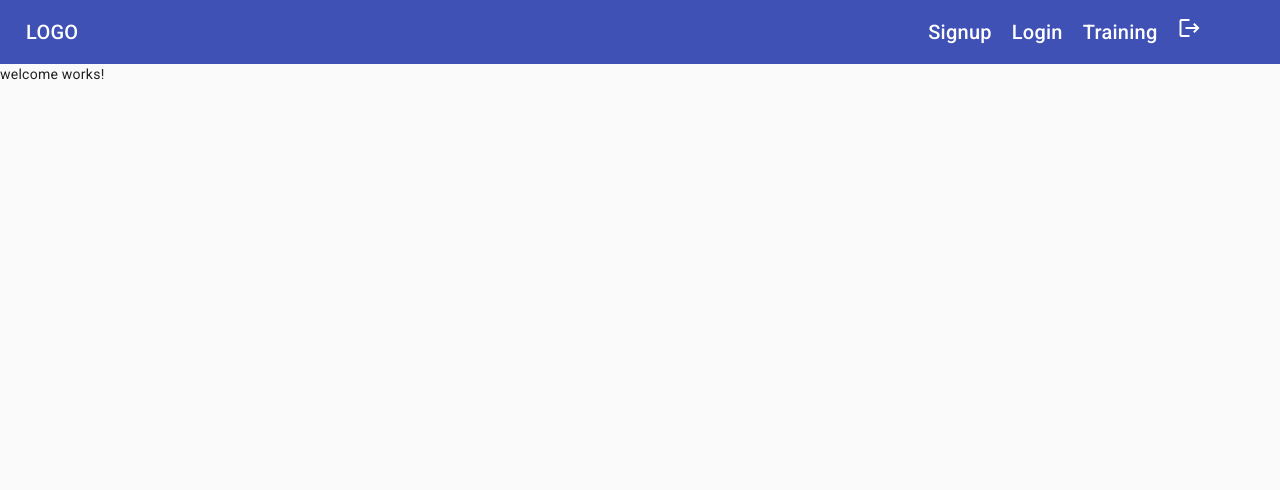
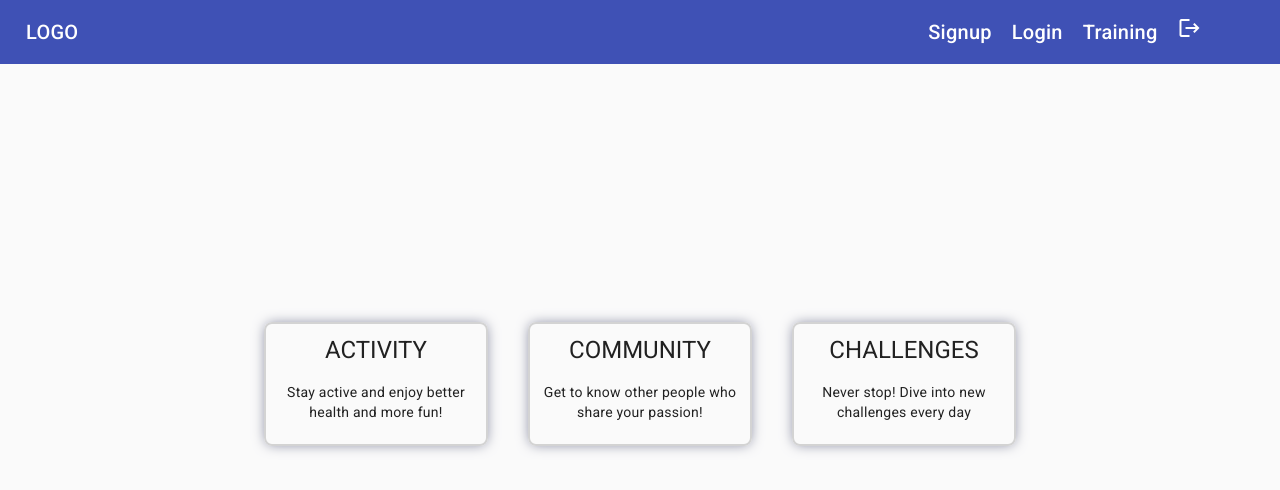
Before and after one commit to julia-kocik/angular-fitness-app, an Angular app: page / in a window 1280 px wide. Shown: the top 490 px of the page. Built offline with nearby package versions, Linux system fonts and the light colour scheme.

Commit message:
Add content for Welcome component

```diff
--- a/src/app/welcome/welcome.component.css
+++ b/src/app/welcome/welcome.component.css
@@ -0,0 +1,20 @@
+.welcome {
+    display: flex;
+    justify-content: center;
+    height: 80vh;
+    align-items: center;
+}
+
+section {
+    margin: 20px;
+    text-align: center;
+    border: 2px solid lightgray;
+    border-radius: 8px;
+    width: 200px;
+    padding: 10px;
+    box-shadow: 0px 0px 13px -2px rgba(121, 124, 150, 1);
+}
+
+.is-phone-portrait {
+    flex-direction: column;
+}
--- a/src/app/welcome/welcome.component.html
+++ b/src/app/welcome/welcome.component.html
@@ -1 +1,14 @@
-<p>welcome works!</p>
+<div class="welcome" [ngClass]="{'is-phone-portrait': isPhonePortrait}">
+    <section>
+      <h1>ACTIVITY</h1>
+      <p>Stay active and enjoy better health and more fun!</p>
+    </section>
+    <section>
+      <h1>COMMUNITY</h1>
+      <p>Get to know other people who share your passion!</p>
+    </section>
+    <section>
+      <h1>CHALLENGES</h1>
+      <p>Never stop! Dive into new challenges every day</p>
+    </section>
+  </div>
--- a/src/app/welcome/welcome.component.ts
+++ b/src/app/welcome/welcome.component.ts
@@ -1,10 +1,33 @@
-import { Component } from '@angular/core';
+import { BreakpointObserver, Breakpoints } from '@angular/cdk/layout';
+import { Component, OnInit } from '@angular/core';
 
 @Component({
   selector: 'app-welcome',
   templateUrl: './welcome.component.html',
   styleUrls: ['./welcome.component.css']
 })
-export class WelcomeComponent {
+export class WelcomeComponent implements OnInit {
+  isPhonePortrait!: boolean
+  isTabletPortrait!: boolean
 
+    constructor(private responsive: BreakpointObserver) {}
+  ngOnInit() {
+    this.responsive.observe([
+      Breakpoints.TabletPortrait,
+      Breakpoints.HandsetPortrait])
+      .subscribe(result => {
+        const breakpoints = result.breakpoints;
+        if(!breakpoints[Breakpoints.HandsetPortrait] && !breakpoints[Breakpoints.TabletPortrait]) {
+          this.isTabletPortrait = false;
+          this.isPhonePortrait = false;
+        } else if (breakpoints[Breakpoints.HandsetPortrait]) {
+          this.isPhonePortrait = true;
+          this.isTabletPortrait = false;
+        } else if (breakpoints[Breakpoints.TabletPortrait]) {
+          this.isTabletPortrait = true;
+          this.isPhonePortrait = false;
+        }
+      console.log(this.isPhonePortrait, this.isTabletPortrait)
+  });
+  }
 }
```
